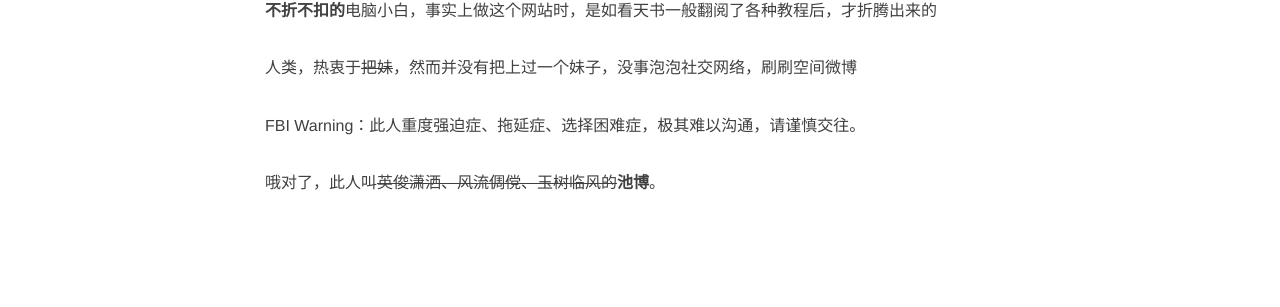
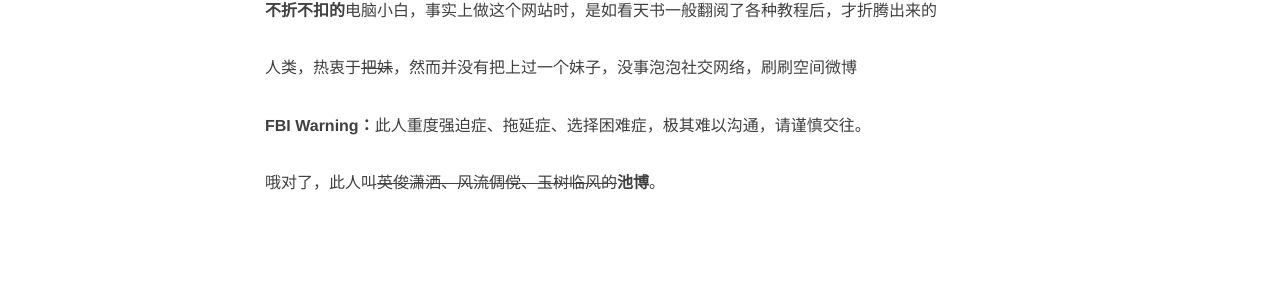
Before and after one commit to heyl1989/cyzus.github.io, a Jekyll site: the page built from about.html, in a window 1280 px wide. Shown: the part 554-861 px from the top of the page. Built offline with Jekyll 4.4.1, drawn with Linux system fonts in a browser that asks for light colours; nearby versions of some CDN libraries; comment, search, counter and statistics services are not loaded.

```diff
--- a/about.html
+++ b/about.html
@@ -11,7 +11,7 @@ header-img: "img/about-bg.jpg"
 
 <p>人类，热衷于<del>把妹</del>，然而并没有把上过一个妹子，没事泡泡社交网络，刷刷空间微博</p>
 
-<p>FBI Warning：此人重度强迫症、拖延症、选择困难症，极其难以沟通，请谨慎交往。</p>
+<p><b>FBI Warning：</b>此人重度强迫症、拖延症、选择困难症，极其难以沟通，请谨慎交往。</p>
 
 <p>哦对了，此人叫<del>英俊潇洒、风流倜傥、玉树临风的</del><b>池博</b>。</p>
 
```
